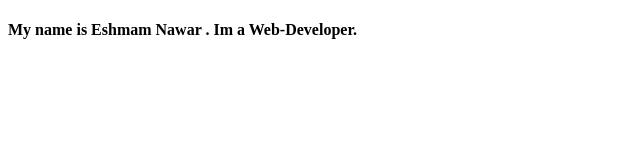
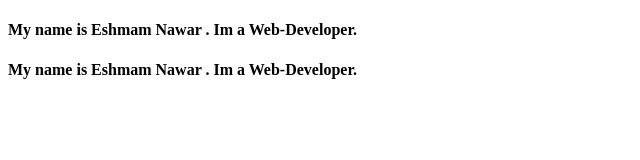
Before and after one commit to eshmamnawar/my-first-repo, a plain HTML site: page index.html in a window 1280 px wide. Shown: the whole page, without its empty margins (0-640 px from the left). Drawn offline with Linux system fonts and the light colour scheme.

Commit message:
added header

```diff
--- a/index.html
+++ b/index.html
@@ -10,6 +10,6 @@
 <h4>My name is Eshmam Nawar . Im a Web-Developer.</h4>
 
 <body>
-
+    <h4>My name is Eshmam Nawar . Im a Web-Developer.</h4>
 </body>
 </html>
```
